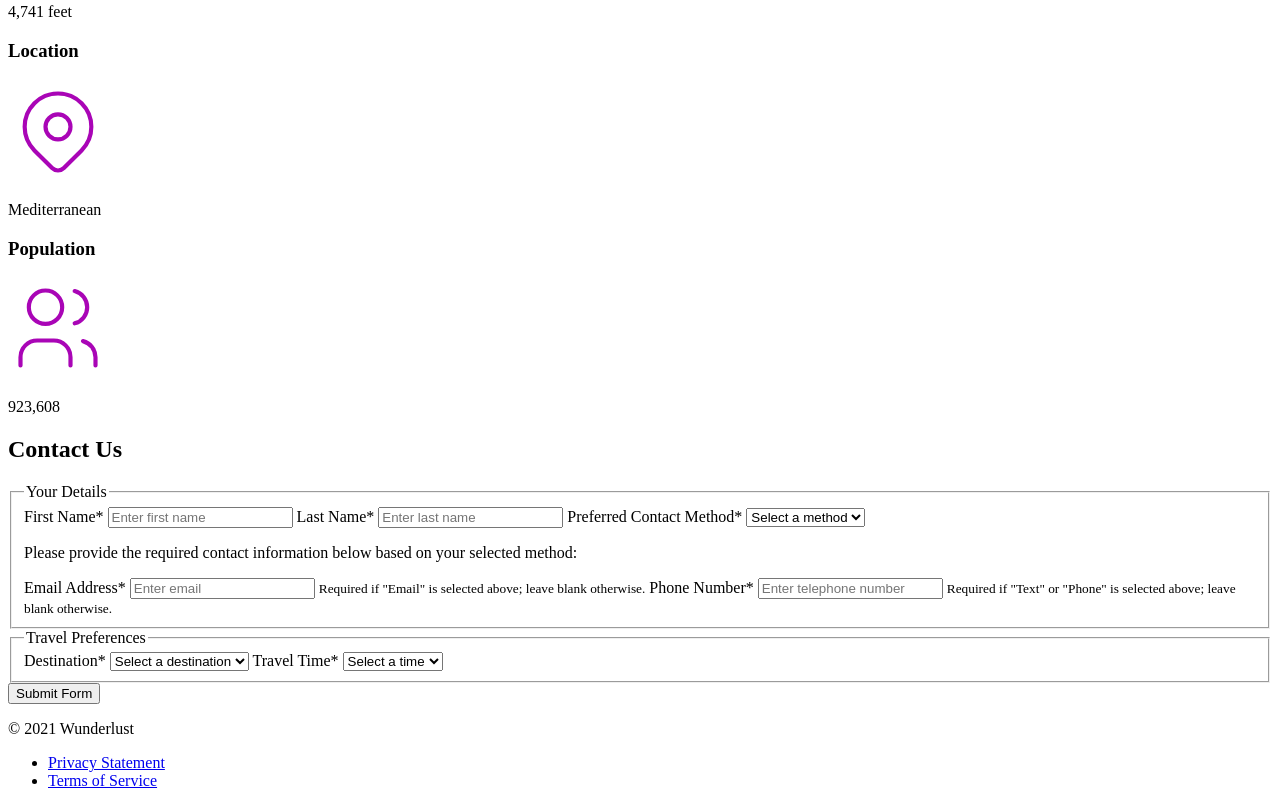
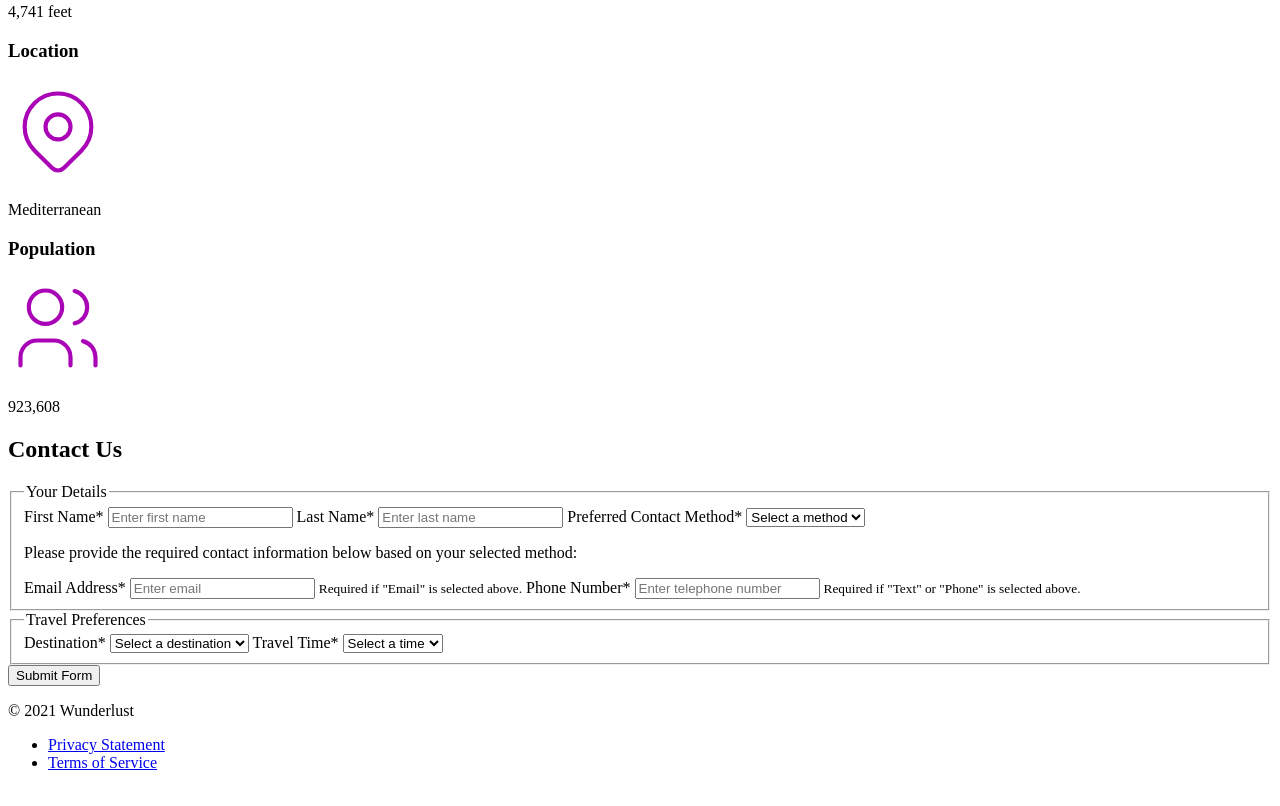
Before and after one commit to BlueGoblin710/wunderlust, a plain HTML site: page index.html in a window 1280 px wide. Shown: the part 3716-4522 px from the top of the page. Drawn offline with Linux system fonts and the light colour scheme.

Commit message:
removed sentence

```diff
--- a/index.html
+++ b/index.html
@@ -224,11 +224,11 @@
 
                   <label for="email">Email Address<span class="required">*</span></label>
                   <input type="email" id="email" name="email" placeholder="Enter email" aria-describedby="email-desc">
-                  <small id="email-desc">Required if "Email" is selected above; leave blank otherwise.</small>
+                  <small id="email-desc">Required if "Email" is selected above.</small>
 
                   <label for="phone">Phone Number<span class="required">*</span></label>
                   <input type="tel" id="phone" name="phone" placeholder="Enter telephone number" aria-describedby="phone-desc">
-                  <small id="phone-desc">Required if "Text" or "Phone" is selected above; leave blank otherwise.</small>
+                  <small id="phone-desc">Required if "Text" or "Phone" is selected above.</small>
               </fieldset>
 
               <fieldset>
```
